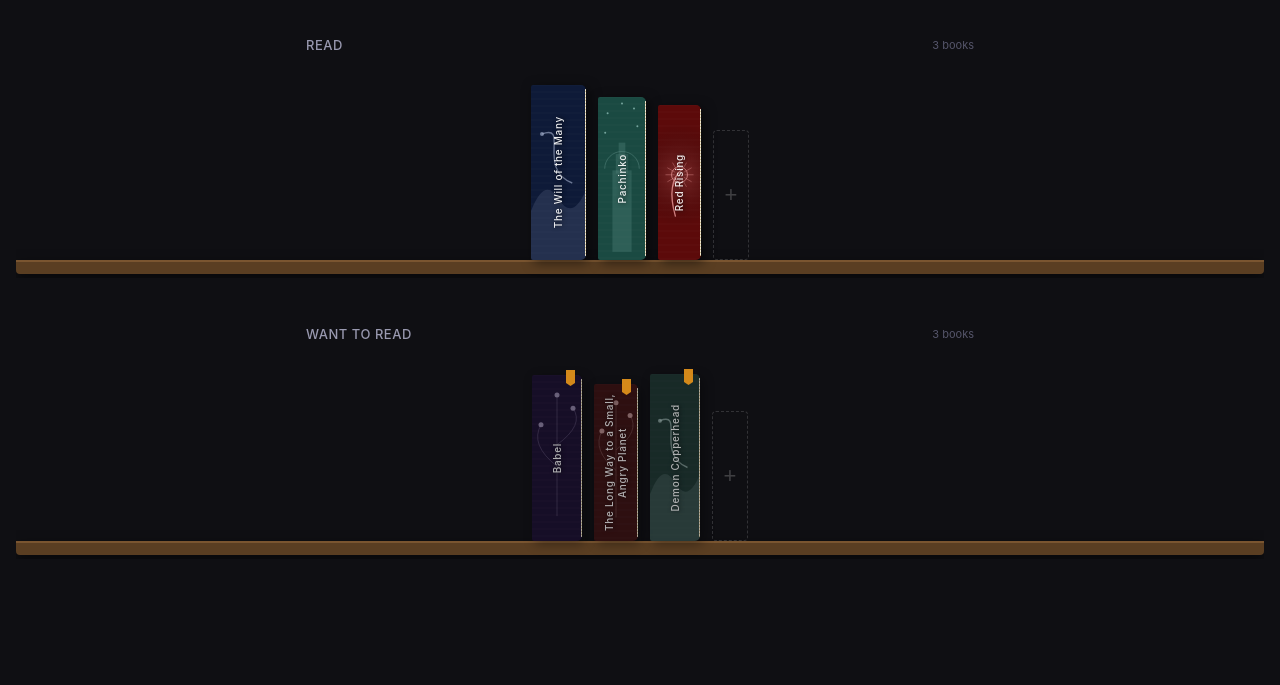
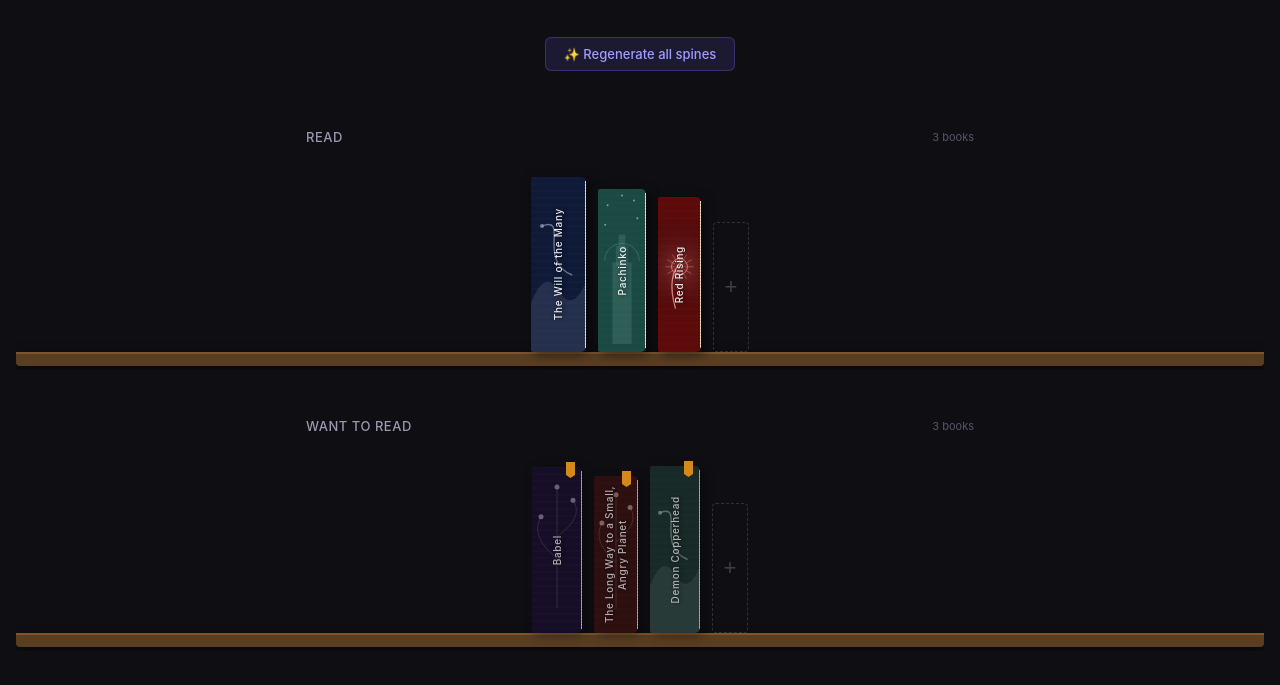
Before and after one commit to Robeannn/improved-octo-doodle, a plain HTML site: page index.html in a window 1280 px wide. Shown: the part 81-766 px from the top of the page. Drawn offline with Linux system fonts and the light colour scheme.

Commit message:
Update index.html

```diff
--- a/index.html
+++ b/index.html
@@ -111,6 +111,10 @@
 
 <h1>My Bookshelf</h1>
 <p class="subtitle">click a book to open &middot; use the + button to add</p>
+<div style="text-align:center;margin-bottom:2rem">
+  <button class="btn btn-ai" id="regen-all-btn" onclick="regenAllSpines()" style="font-size:13px;padding:8px 18px">&#10024; Regenerate all spines</button>
+  <p id="regen-status" style="font-size:12px;color:#9999b0;margin-top:8px;min-height:18px"></p>
+</div>
 
 <div class="shelf-section">
   <div class="shelf-header">
@@ -220,6 +224,47 @@
 let pickedRating = 0;
 let pendingAiBlob = null;
 let keptAiImage  = null;
+
+async function regenAllSpines(){
+  const workerUrl = getWorkerUrl();
+  if(!workerUrl){
+    document.getElementById("regen-status").textContent = "Connect your Worker URL first — click + on any shelf.";
+    return;
+  }
+  const btn = document.getElementById("regen-all-btn");
+  const status = document.getElementById("regen-status");
+  btn.disabled = true;
+  const total = books.length;
+  let done = 0, failed = 0;
+
+  for(var i = 0; i < books.length; i++){
+    var b = books[i];
+    status.textContent = "Generating " + (done+failed+1) + " of " + total + ": " + b.title + "...";
+    try {
+      const res = await fetch(workerUrl, {
+        method: "POST",
+        headers: {"Content-Type":"application/json"},
+        body: JSON.stringify({title:b.title, author:b.author, genre:b.genre, color:b.color})
+      });
+      if(!res.ok) throw new Error(await res.text());
+      const blob = await res.blob();
+      const base64 = await blobToBase64(blob);
+      b.aiImage = base64;
+      saveImage(b.id, base64);
+      done++;
+    } catch(e){
+      console.warn("Failed for " + b.title + ":", e);
+      failed++;
+    }
+    // Small delay between requests to avoid rate limiting
+    await new Promise(function(r){ setTimeout(r, 500); });
+  }
+
+  saveBooks();
+  renderShelves();
+  btn.disabled = false;
+  status.textContent = done + " spines generated" + (failed > 0 ? ", " + failed + " failed (click to retry)" : " ✓");
+}
 
 function loadBooks() {
   try {
@@ -399,11 +444,13 @@
       div.onclick=function(){openReview(b.id);};
       var inner='<div class="book-body" style="width:'+w+'px;height:'+h+'px;">';
       if(b.aiImage){
+        // AI image includes the title — no text overlay needed
         inner+='<img class="spine-img" src="'+b.aiImage+'" alt="'+b.title+'">';
       } else {
         inner+='<canvas width="'+w+'" height="'+h+'" style="position:absolute;inset:0;width:100%;height:100%;"></canvas>';
+        inner+='<div class="book-label"><span>'+b.title+'</span></div>';
       }
-      inner+='<div class="book-label"><span>'+b.title+'</span></div><div class="book-pages"></div></div>';
+      inner+='<div class="book-pages"></div></div>';
       if(shelf==="want") inner='<div class="bm"></div>'+inner;
       div.innerHTML=inner;
       el.appendChild(div);
```
